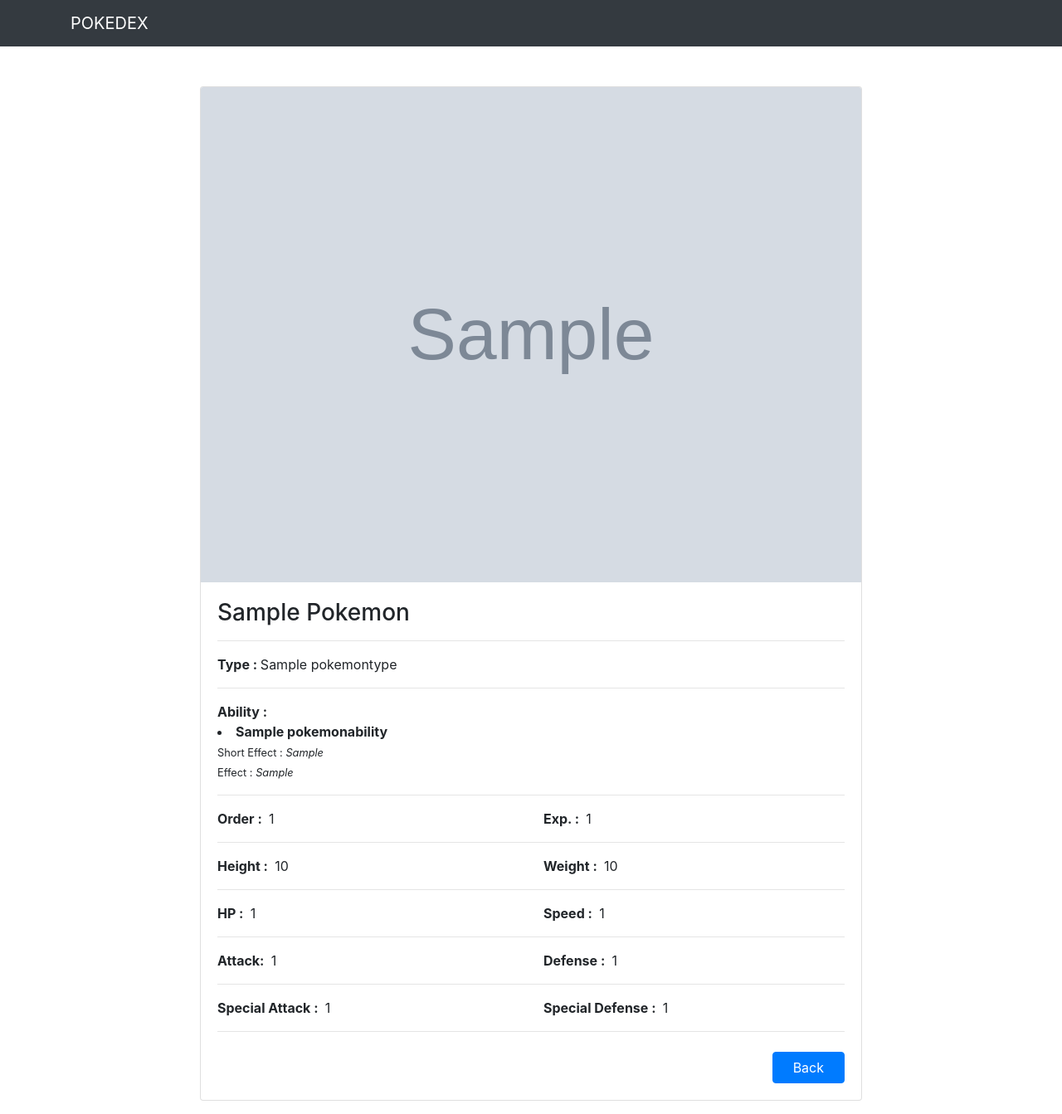
After one commit to ppearson1997/Pokedex, a Django app: page /pokemon-detail/1 in a window 1280 px wide. The commit adds this page. Shown: the whole page at 83% size. Run offline with Django 3.2, Linux system fonts and the light colour scheme; tables that the repository leaves empty hold one stand-in row (values such as "Sample post"); grey boxes marked "Sample" are stand-in pictures; some libraries are stand-ins or nearby versions.

Commit message:
create detail page

```diff
--- a/pokedex/templates/index.html
+++ b/pokedex/templates/index.html
@@ -19,7 +19,7 @@
     {% block navbar %}
       <nav class="navbar navbar-expand-lg navbar-dark bg-dark">
         <div class="container">
-          <a class="navbar-brand" href="#">POKEDEX</a>
+          <a class="navbar-brand" href="/">POKEDEX</a>
           <button class="navbar-toggler" type="button" data-toggle="collapse" data-target="#navbarSupportedContent" aria-controls="navbarSupportedContent" aria-expanded="false" aria-label="Toggle navigation">
             <span class="navbar-toggler-icon"></span>
           </button>
--- /dev/null
+++ b/pokedex/templates/pages/pokemon_detail.html
@@ -0,0 +1,81 @@
+{% extends "index.html" %}
+
+{% block page_content %}
+    <div class="row mt-5 justify-content-center">
+      <div class="card mb-3 " style="width: 70%">
+        <img class="card-img-top" src="{{data.image}}" alt="Card image cap">
+        <div class="card-body">
+          <h3 class="card-title">{{data.name}}</h3>
+          <hr/>
+          <div class="card-text">
+            <b> Type : </b>
+            {% for d in type %}
+              {{d.type.name}}
+            {% endfor %}
+          </div>
+          <hr/>
+          <div class="card-text">
+            <b> Ability : </b> <br/>
+            {% for d in ability %}
+              <li>
+                <b>{{d.ability.name}}</b><br/>
+                <small>Short Effect : <i>{{d.ability.short_effect}} </i></small><br/>
+                <small>Effect : <i>{{d.ability.effect}} </i></small><br/>
+              </li>
+            {% endfor %}
+          </div>
+          <hr/>
+          <div class="row">
+            <div class="card-text col-6 justify-content-start">
+              <b> Order : </b> &nbsp;{{data.order}}
+            </div>
+            <div class="card-text col-6  justify-content-end">
+              <b> Exp. : </b> &nbsp;{{data.base_experience}}
+            </div>
+          </div>
+          <hr/>
+          <div class="row">
+            <div class="card-text col-6 justify-content-start">
+              <b> Height : </b> &nbsp;{{data.height}}
+            </div>
+            <div class="card-text col-6 justify-content-end">
+              <b> Weight : </b> &nbsp;{{data.weight}}
+            </div>
+          </div>
+          <hr/>
+          <div class="row">
+            <div class="card-text col-6 justify-content-start">
+              <b> HP : </b> &nbsp;{{data.hp}}
+            </div>
+            <div class="card-text col-6 justify-content-end">
+              <b> Speed : </b> &nbsp;{{data.speed}}
+            </div>
+          </div>
+          <hr/>
+          <div class="row">
+            <div class="card-text col-6 justify-content-start">
+              <b> Attack: </b> &nbsp;{{data.attack}}
+            </div>
+            <div class="card-text col-6 justify-content-end">
+              <b> Defense : </b> &nbsp;{{data.defense}}
+            </div>
+          </div>
+          <hr/>
+          <div class="row">
+            <div class="card-text col-6 justify-content-start">
+              <b> Special Attack : </b> &nbsp;{{data.special_attack}}
+            </div>
+            <div class="card-text col-6 justify-content-end">
+              <b> Special Defense : </b> &nbsp;{{data.special_defense}}
+            </div>
+          </div>
+          <hr/>
+          <a href="/" class="btn btn-primary mt-2 px-4 float-right">Back</a>
+        </div>
+      </div>
+    </div>
+
+    {% if is_paginated %}
+        {% include "common/pagination.html" %}
+    {% endif %}
+{% endblock %}
--- a/pokedex/templates/pages/pokemon_list.html
+++ b/pokedex/templates/pages/pokemon_list.html
@@ -2,7 +2,7 @@
 
 {% block page_content %}
     <div class="row mt-5">
-    {% for d in data %}
+    {% for d in object_list %}
         <div class="col-xs-6 col-sm-4 col-md-3">
             <div class="card bg-light mb-3" style="width: 100%;">
                 <img
--- a/pokedex/urls.py
+++ b/pokedex/urls.py
@@ -3,4 +3,5 @@ from . import views
 
 urlpatterns = [
     path('', views.PokedexListView.as_view(), name='pokemon-list'),
+    path('pokemon-detail/<int:pk>', views.PokedexDetailView.as_view(), name='pokemon-detail'),
 ]
--- a/pokedex/views.py
+++ b/pokedex/views.py
@@ -31,10 +31,10 @@ class Custom_Pagination(object):
         page_range = paginator.page_range[start_index:end_index]
         return page_range
 
+
 class PokedexListView(ListView):
     model = models.Pokemon
     template_name = 'pages/pokemon_list.html'
-    context_object_name = 'data'
     paginate_by = 20
 
     def get_context_data(self, **kwargs):
@@ -42,7 +42,19 @@ class PokedexListView(ListView):
         context_data['page_range'] = Custom_Pagination(self.get_queryset(), self.paginate_by, self.request.GET.get('page',1)).pagination()
         return context_data
 
+
 class PokedexDetailView(DetailView):
     model = models.Pokemon
     template_name = 'pages/pokemon_detail.html'
-    context_object_name = 'data'
+
+    def get(self, request, *args, **kwargs):
+        data = get_object_or_404(models.Pokemon, pk=kwargs['pk'])
+        if data:
+            type = models.PokemonTypeSlot.objects.filter(pokemon=data.id)
+            ability = models.PokemonAbilitySlot.objects.filter(pokemon=data.id)
+            context = {
+                    'data': data,
+                    'type': type,
+                    'ability': ability
+                }
+        return render(request, self.template_name, context)
```
